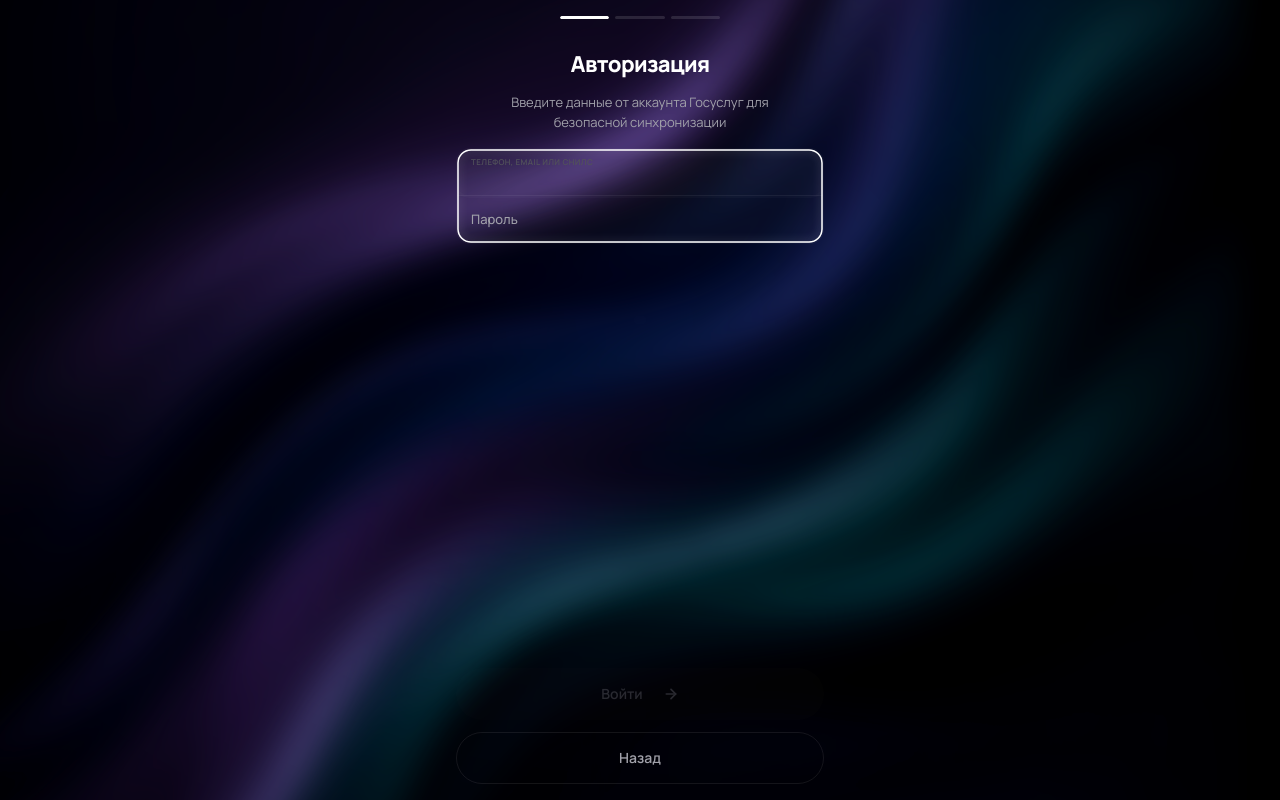
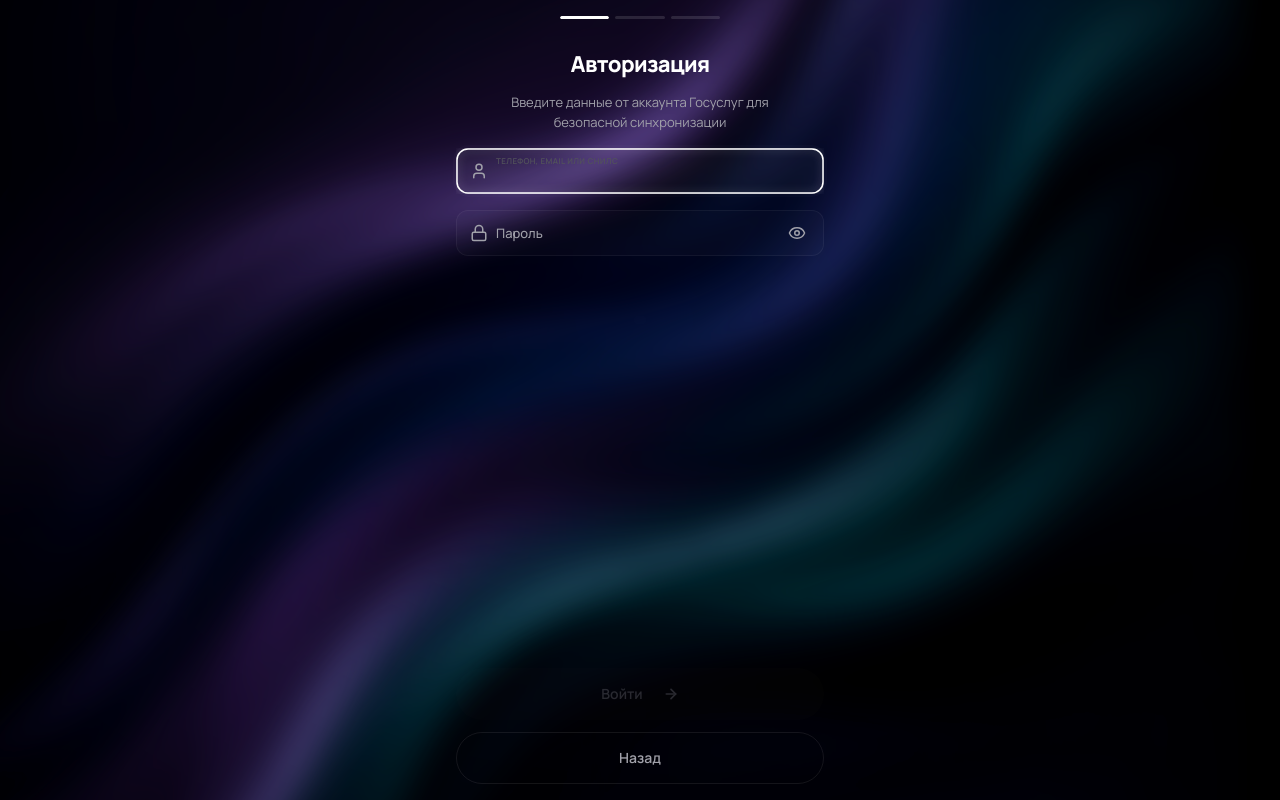
Before and after one commit to Mor4land/DiaryEgov66ru, a React (Vite) app in the folder MirageDiary.MiniApp/: page / in a window 1280 px wide. Both pictures are taken after a click on the button "Продолжить". Built offline with nearby package versions, Linux system fonts and the light colour scheme; no server answers.

Commit message:
feat: login input overhaul, individual inputs with icons, password show/hide toggle, and playwright DOMContentLoaded timeout fix

```diff
--- a/MirageDiary.MiniApp/src/App.css
+++ b/MirageDiary.MiniApp/src/App.css
@@ -402,6 +402,63 @@ body {
   letter-spacing: 0.05em;
 }
 
+/* Input Left Icons */
+.field-icon-left {
+  position: absolute;
+  left: 14px;
+  top: 50%;
+  transform: translateY(-50%);
+  color: var(--fg-secondary);
+  pointer-events: none;
+  z-index: 3;
+}
+
+.input-with-icon-left {
+  padding-left: 40px !important;
+}
+
+.floating-label-with-icon {
+  left: 40px !important;
+}
+
+/* Password Toggle Right Icon */
+.field-toggle-right {
+  position: absolute;
+  right: 14px;
+  top: 50%;
+  transform: translateY(-50%);
+  background: none;
+  border: none;
+  color: var(--fg-secondary);
+  cursor: pointer;
+  display: flex;
+  align-items: center;
+  justify-content: center;
+  padding: 4px;
+  border-radius: 50%;
+  transition: all var(--transition-fast);
+  z-index: 3;
+}
+
+.field-toggle-right:hover {
+  color: var(--fg-primary);
+  background: rgba(255, 255, 255, 0.05);
+}
+
+.input-with-icon-right {
+  padding-right: 40px !important;
+}
+
+/* Floating labels offsets for inputs with left icons */
+.field-floating .field-input.input-with-icon-left:focus ~ .floating-label-with-icon,
+.field-floating .field-input.input-with-icon-left:not(:placeholder-shown) ~ .floating-label-with-icon,
+.field-floating .input-enhanced.input-with-icon-left:focus ~ .floating-label-with-icon,
+.field-floating .input-enhanced.input-with-icon-left:not(:placeholder-shown) ~ .floating-label-with-icon {
+  top: 12px;
+  left: 40px !important;
+  font-size: 8px;
+}
+
 /* Expanding Underline Glow on focus */
 /* Animated Glow Border tracing the perimeter */
 .input-glow-border {
--- a/MirageDiary.MiniApp/src/App.tsx
+++ b/MirageDiary.MiniApp/src/App.tsx
@@ -5,6 +5,10 @@ import {
   ShieldCheck,
   Send,
   ArrowRight,
+  User,
+  Lock,
+  Eye,
+  EyeOff,
 } from 'lucide-react';
 
 declare global {
@@ -102,6 +106,7 @@ export default function App() {
   const [tgFirstName, setTgFirstName] = useState('');
   const [login, setLogin] = useState('');
   const [password, setPassword] = useState('');
+  const [showPassword, setShowPassword] = useState(false);
   const [sessionId, setSessionId] = useState('');
   const [userInput, setUserInput] = useState('');
   const [captchaImg, setCaptchaImg] = useState('');
@@ -406,40 +411,52 @@ export default function App() {
             </div>
           </div>
 
-          <div className="screen-body p-4">
-            <div className="form-fields--grouped">
+          <div className="screen-body">
+            <div className="form-fields">
               <div className="field-floating">
+                <User size={18} className="field-icon-left" />
                 <input
                   type="text"
-                  className="field-input input-enhanced"
+                  className="field-input input-enhanced input-with-icon-left"
                   value={login}
                   onChange={(e) => setLogin(e.target.value)}
                   placeholder=" "
                   autoComplete="username"
                   autoFocus
                 />
-                <label className="floating-label">
+                <label className="floating-label floating-label-with-icon">
                   Телефон, Email или СНИЛС
                 </label>
+                <svg className="input-glow-border">
+                  <rect pathLength={1} />
+                </svg>
               </div>
 
               <div className="field-floating">
+                <Lock size={18} className="field-icon-left" />
                 <input
-                  type="password"
-                  className="field-input input-enhanced"
+                  type={showPassword ? "text" : "password"}
+                  className="field-input input-enhanced input-with-icon-left input-with-icon-right"
                   value={password}
                   onChange={(e) => setPassword(e.target.value)}
                   placeholder=" "
                   autoComplete="current-password"
                 />
-                <label className="floating-label">
+                <label className="floating-label floating-label-with-icon">
                   Пароль
                 </label>
+                <button
+                  type="button"
+                  className="field-toggle-right"
+                  onClick={() => setShowPassword(!showPassword)}
+                  tabIndex={-1}
+                >
+                  {showPassword ? <EyeOff size={18} /> : <Eye size={18} />}
+                </button>
+                <svg className="input-glow-border">
+                  <rect pathLength={1} />
+                </svg>
               </div>
-
-              <svg className="input-glow-border">
-                <rect pathLength={1} />
-              </svg>
             </div>
           </div>
 
```
Also changed, not shown: 1 other file (tests, documents, lock files or other folders).
